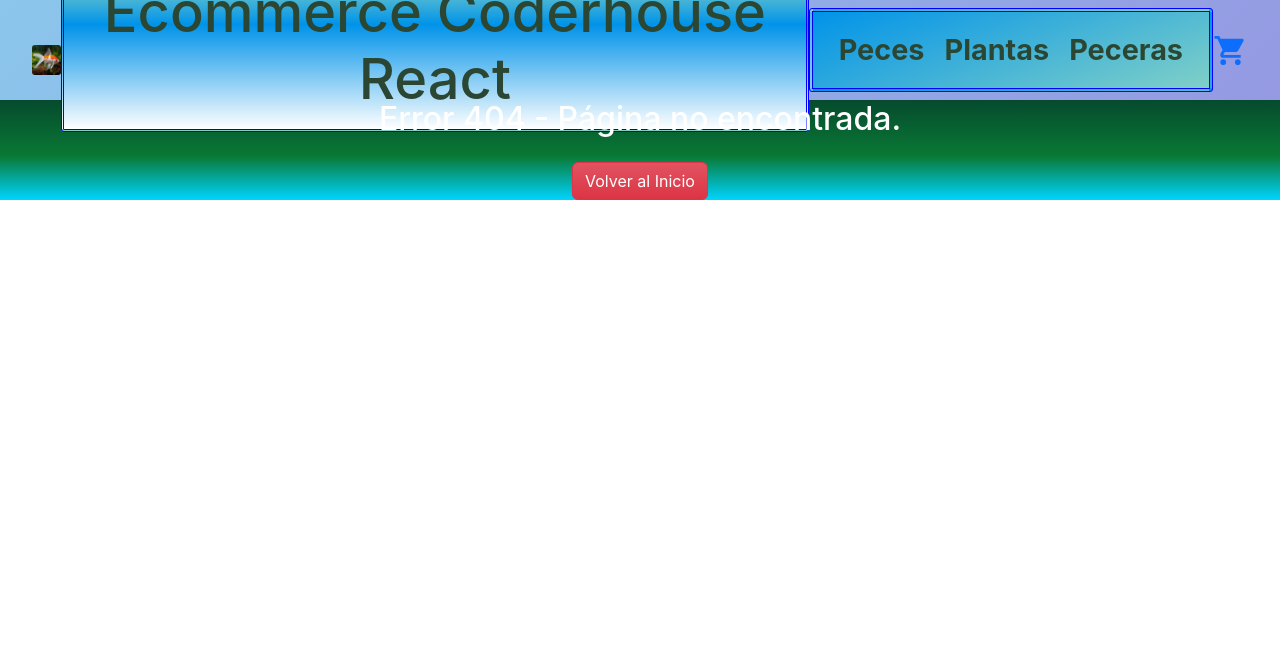
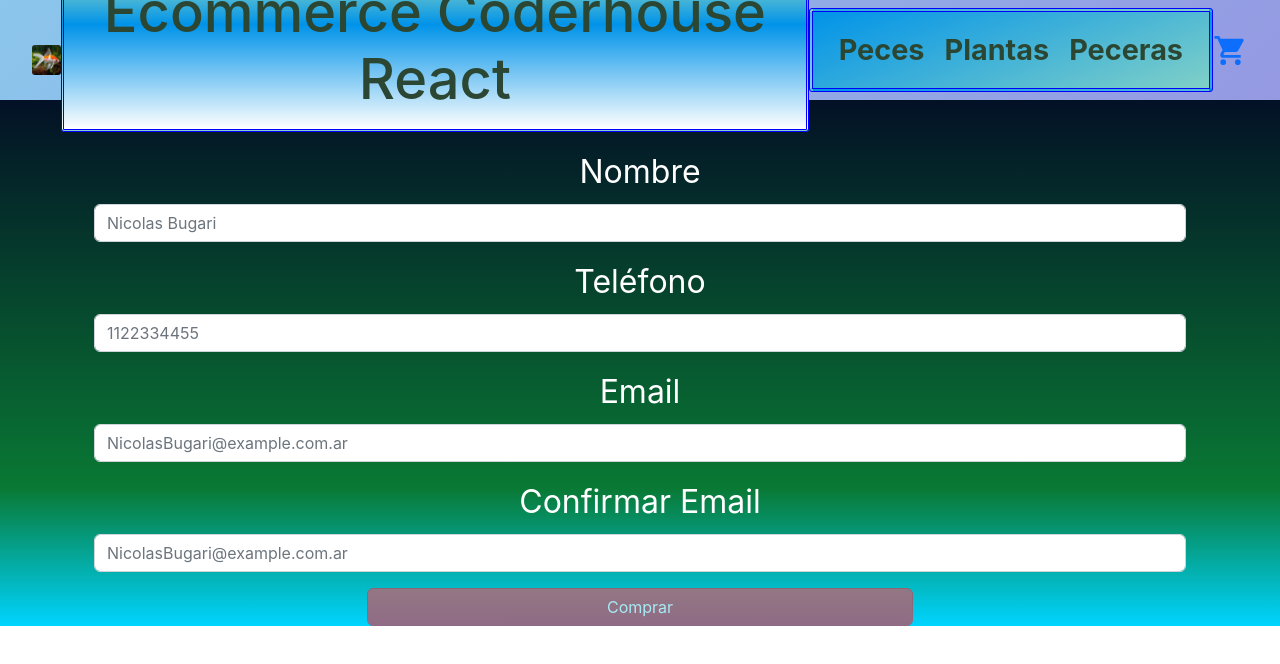
Before and after one commit to NicolasBugari/AquarioReactJS, a React (Create React App) app: page /FormBuyer in a window 1280 px wide. Before the commit this address had no page. Shown: the top 664 px of the page. Built offline with nearby package versions, Linux system fonts and the light colour scheme; the HTML template or start-up script is replaced by a standard one.

Commit message:
solucion1

```diff
--- a/src/App.jsx
+++ b/src/App.jsx
@@ -26,7 +26,7 @@
 
         <Route path="/cart" element={<Cart />} />
 
-        <Route path="/checkout" element={<FormBuyer />}/>
+        <Route path="/FormBuyer" element={<FormBuyer />}/>
 
         <Route path="*" element={<Error404 />} />
 
--- a/src/componentes/FormBuyer/FormBuyer.jsx
+++ b/src/componentes/FormBuyer/FormBuyer.jsx
@@ -1,58 +1,134 @@
-import { useState } from "react";
-import { Form, Row, Col } from "react-bootstrap";
-import { useAuth } from '../CartContext/AuthContext';
-import './FormBuyer.css';
+import { useState, useContext } from 'react'
+import { getFirestore, collection, writeBatch, addDoc, Timestamp, doc} from 'firebase/firestore'
+import { CartContext } from '../CartContext/CartContext'
+import { Link } from 'react-router-dom'
+import LoadSecond from '../LoadSecond/LoadSecond'
 
-const FormBuyer = ({ onChange }) => {
-  const { loggedUser } = useAuth()
-  const [userFormData, setUserFormData] = useState({
-    name: '',
-    phone: '',
-    email: ''
-  })
+const FormBuyer = () => {
 
-  const handleSubmit = (fieldId, e) => {
-    const value = e.target.value
-    const formData = { ...userFormData, [fieldId]: value }
-    const { name, phone, email } = formData
-    onChange((Object.keys(formData).every(key => formData[key] !== '') && formData.email === formData.email2 && formData.email.includes("@") && formData.email.includes(".") && !isNaN(parseInt(formData.phone))) ? ({ name, phone, email }) : null)
-    setUserFormData(formData)
-  }
+    const [orderId, setOrderId] = useState('')
+    const [creatingOrder, setCreatingOrder] = useState(false)
+    const [formData, setFormData] = useState({
+        name:"", email:"", emailConfirm:"", phone:""
+    })
+    const { cartList, totalBuy, emptyCart } = useContext(CartContext)
 
-  return (
-    <div className="m-5">
-      {
-        loggedUser ?
-          (<p className="p-2">Comprar como <strong>{loggedUser.email}</strong></p>)
-          :
-          (<Form className="user-form">
-            <Row className="mb-3">
-              <Form.Group as={Col} controlId="formGridName">
-                <Form.Label>Nombre</Form.Label>
-                <Form.Control type="text" name="name" placeholder="Ej: Nicolas Bugari" defaultValue={userFormData.name} onChange={(e) => handleSubmit('name', e)} id="inputName" required />
-              </Form.Group>
 
-              <Form.Group as={Col} controlId="formGridPhone">
-                <Form.Label>Teléfono</Form.Label>
-                <Form.Control type="text" name="phone" placeholder="Ej: 1155443322" defaultValue={userFormData.phone} onChange={(e) => handleSubmit('phone', e)} id="inputPhone" required />
-              </Form.Group>
-            </Row>
+    const handleChange = (e) => {
+        setFormData({
+            ...formData,
+            [e.target.name]: e.target.value
+        })
+    }
 
-            <Row className="mb-3">
-              <Form.Group as={Col} controlId="formGridEmail">
-                <Form.Label>Email</Form.Label>
-                <Form.Control type="email" name="email" placeholder="ejemplo@ejemplo.com" defaultValue={userFormData.email} onChange={(e) => handleSubmit('email', e)} id="inputEmail" required />
-              </Form.Group>
 
-              <Form.Group as={Col} controlId="formGridEmailConfirm">
-                <Form.Label>Repetir Email</Form.Label>
-                <Form.Control type="email" name="email2" placeholder="ejemplo@ejemplo.com" defaultValue={userFormData.email2} onChange={(e) => handleSubmit('email2', e)} id="inputEmail2" required />
-              </Form.Group>
-            </Row>
-          </Form>)
-      }
-    </div >
-  )
+    const createOrder = (e) => {
+        e.preventDefault();
+        setCreatingOrder(true)
+        delete formData.emailConfirm
+        let order = {}
+        order.date = Timestamp.fromDate(new Date())
+        order.buyer = formData
+        order.total = totalBuy()
+
+        order.items = cartList.map(cartItem => {
+            const id = cartItem.id
+            const name = cartItem.name
+            const price = cartItem.price
+            const quantity = cartItem.quantity
+            const totalPrice = cartItem.price * cartItem.quantity
+            return {id, name, price, quantity, totalPrice}
+        })
+
+
+        const db = getFirestore()
+        const orderCollection = collection(db, 'orders')
+        addDoc(orderCollection, order)
+        .then(resp => setOrderId(resp.id))
+        .catch(err => console.log(err))
+        .finally(() => {
+            setCreatingOrder(false)
+            updateStock()
+            emptyCart()
+            setFormData({
+                name:"", email:"", emailConfirm:"", phone:""
+            })
+        })
+
+        function updateStock() {
+            const batch = writeBatch(db)
+
+            order.items.map(el => {
+                let updateDoc = doc(db, 'items', el.id)
+                let currentStock = cartList.find(item => item.id === el.id).stock
+
+                batch.update( updateDoc, {
+                    stock: currentStock - el.quantity
+                })
+            })
+
+            batch.commit()
+        }
+    }
+
+    return (
+        <>
+            {creatingOrder
+            ?
+                <>
+                    <h4 className="mt-5 text-center">Procesando su orden, espere un momento...</h4>
+                    <LoadSecond />
+                </>
+            :
+            orderId
+            ?
+                <div className="container">
+                    <div className="py-5 text-center mt-5">
+                        <h2 className="mt-5">¡Gracias por elegirnos!</h2>
+                        <h4 className="my-5">La compra se ha realizado exitosamente.</h4>
+                        <strong>El ID de tu compra es {orderId}</strong><br />
+                        <Link className="btn btn-danger bg-gradient mt-5" to={`/`}>
+                            <strong>Volver a Comprar</strong>
+                        </Link>
+                    </div>
+                </div>
+            :
+                <div className="container mt-5 form__container d-flex">
+                    <div className="container align-self-center position-relative">
+                        <div className="row">
+                            <div className="col-12">
+                                <form className="d-flex flex-column"
+                                    onSubmit={createOrder}
+                                    onChange={handleChange}
+                                >
+                                    <div className="mb-3 d-flex flex-column align-items-center">
+                                        <label className="form-label">Nombre</label>
+                                        <input type="name" className="form-control form-control--color" name="name" placeholder="Nicolas Bugari" defaultValue={formData.name} required />
+                                    </div>
+                                    <div className="mb-3 d-flex flex-column align-items-center">
+                                        <label className="form-label">Teléfono</label>
+                                        <input type="number" className="form-control form-control--color" name="phone" placeholder="1122334455" defaultValue={formData.phone} required />
+                                    </div>
+                                    <div className="mb-3 d-flex flex-column align-items-center">
+                                        <label className="form-label">Email</label>
+                                        <input type="email" className="form-control form-control--color" name="email" placeholder="NicolasBugari@example.com.ar" defaultValue={formData.email} required />
+                                    </div>
+                                    <div className="mb-3 d-flex flex-column align-items-center">
+                                        <label className="form-label">Confirmar Email</label>
+                                        <input type="email" className="form-control form-control--color" name="emailConfirm" placeholder="NicolasBugari@example.com.ar" defaultValue={formData.emailConfirm} required />
+                                    </div>
+                                    <button className="btn btn-danger bg-gradient d-flex justify-content-center w-50 align-self-center"
+                                        disabled={!formData.name || !formData.phone || !formData.email || formData.email !== formData.emailConfirm || cartList.length == 0}>
+                                        Comprar
+                                    </button>
+                                </form>
+                            </div>
+                        </div>
+                    </div>
+                </div>
+            }
+        </>
+    )
 }
 
-export default FormBuyer;
+export default FormBuyer
```
